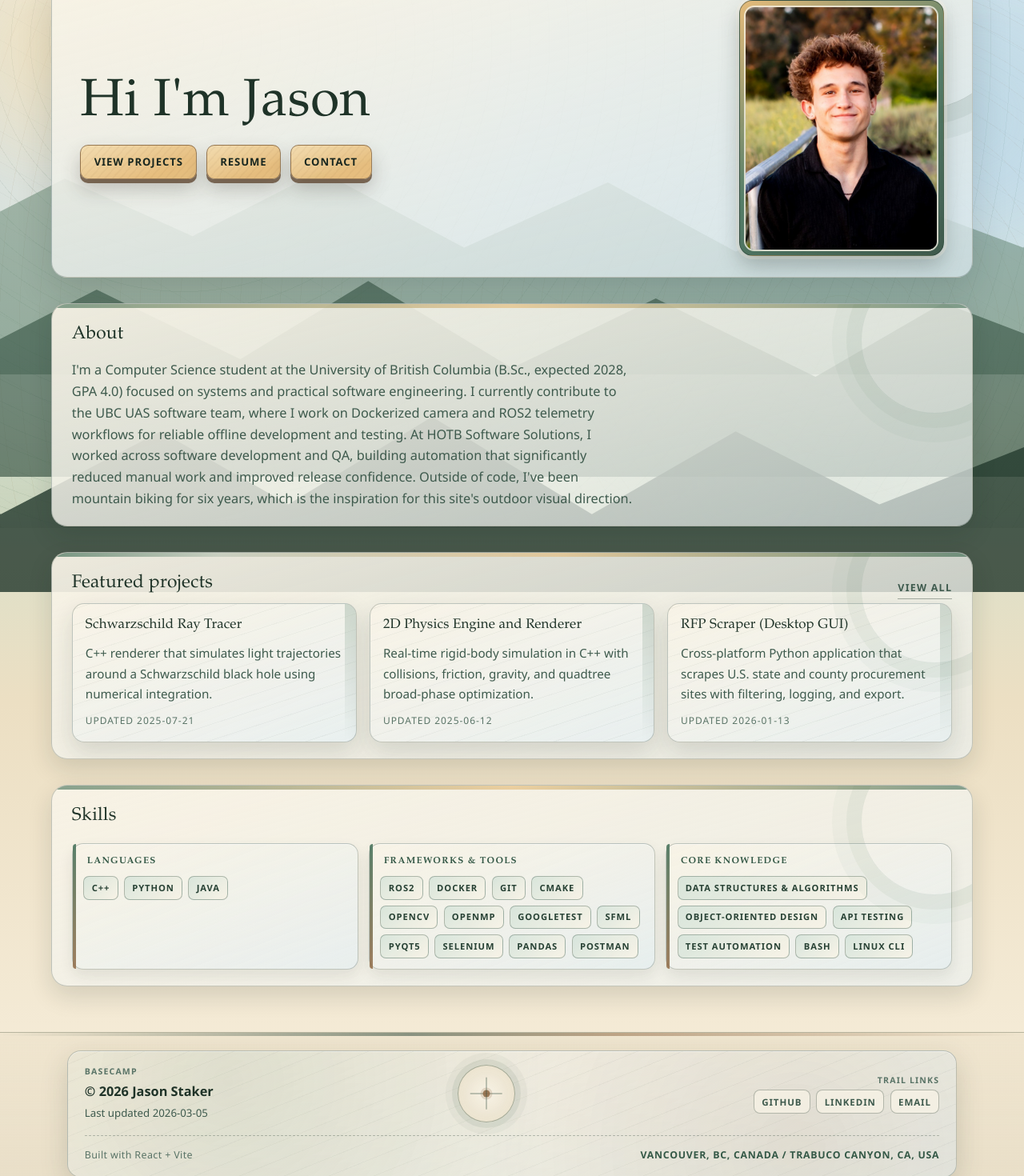
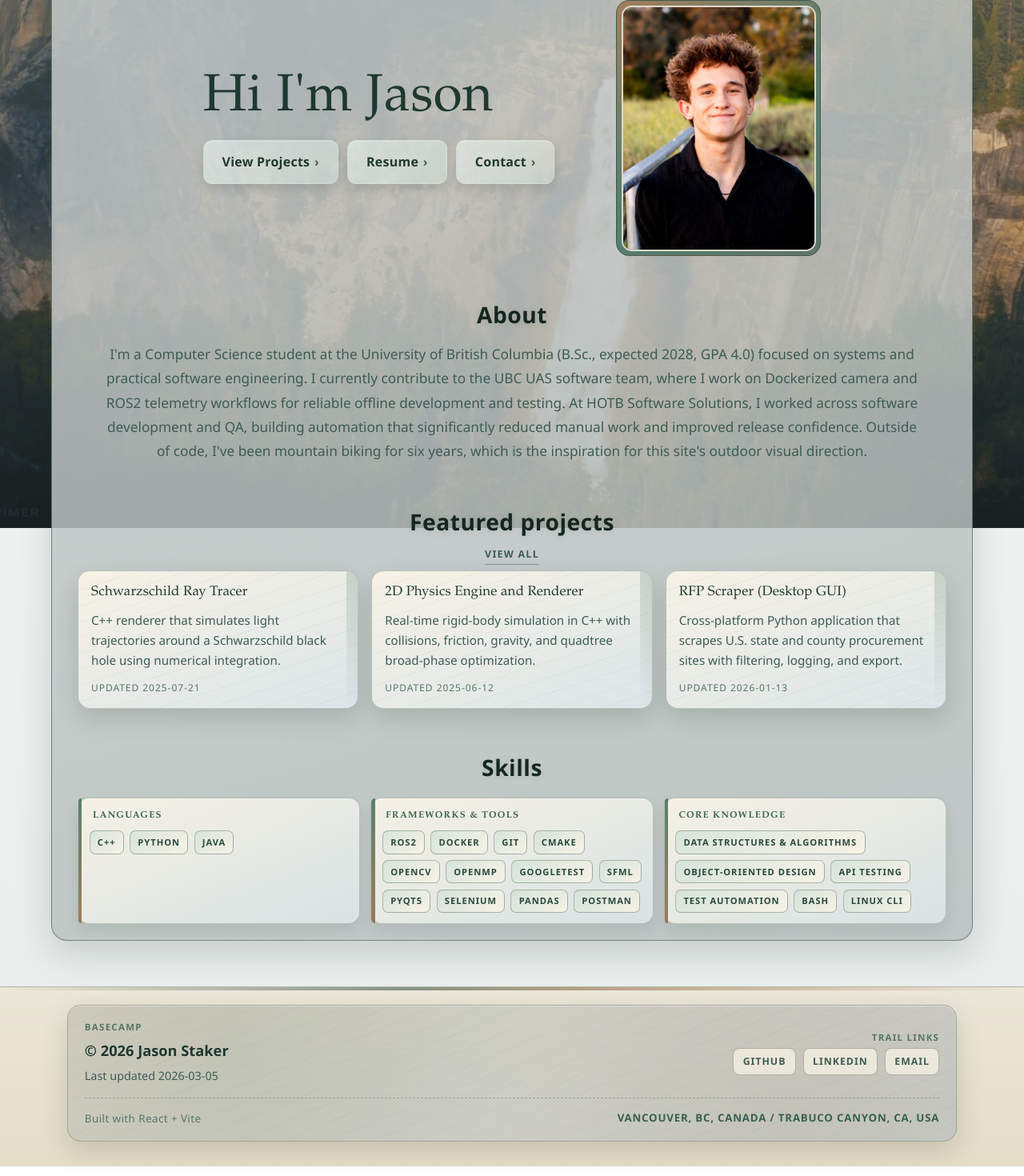
Before and after one commit to jasonstaker/personal-website, a React (Vite) app: page / in a window 1280 px wide. Shown: the part 140-1610 px from the top of the page at 80% size. Built offline with nearby package versions, Linux system fonts and the light colour scheme; the HTML template or start-up script is replaced by a standard one.

Commit message:
Updated styling format

```diff
--- a/src/components/Footer.tsx
+++ b/src/components/Footer.tsx
@@ -20,10 +20,6 @@
                 &copy; {new Date().getFullYear()} {site.name || "Portfolio"}
               </span>
               {lastUpdated && <span className="footer-updated">Last updated {lastUpdated}</span>}
-            </div>
-
-            <div className="footer-emblem" aria-hidden="true">
-              <span className="footer-emblem-core" />
             </div>
 
             <div className="footer-block footer-block-links">
--- a/src/index.css
+++ b/src/index.css
@@ -2,29 +2,31 @@
 
 :root {
   color-scheme: light;
-  --sky-100: #ecf4f8;
-  --sky-200: #d2e4ee;
-  --sky-300: #b0d0df;
-  --sun-200: #f3dcae;
-  --sun-300: #e5b975;
-  --sand-100: #f8f0df;
-  --sand-200: #ecdfc3;
-  --earth-500: #8f6843;
-  --earth-400: #b1865d;
-  --pine-950: #17261f;
-  --pine-900: #1f3328;
-  --pine-800: #284235;
-  --pine-700: #345846;
-  --pine-600: #49745d;
-  --line-soft: rgba(31, 51, 40, 0.2);
-  --line-strong: rgba(31, 51, 40, 0.34);
-  --text-primary: #1f3328;
-  --text-secondary: #3e5a4d;
-  --text-muted: #5a7467;
-  --surface: rgba(248, 243, 230, 0.88);
-  --surface-deep: rgba(243, 234, 215, 0.9);
-  --shadow-soft: 0 16px 44px rgba(24, 39, 30, 0.16);
-  --shadow-card: 0 12px 30px rgba(23, 36, 27, 0.14);
+  --sky-100: #eef4f4;
+  --sky-200: #dbe6e7;
+  --sky-300: #bccdd0;
+  --sun-200: #e9d8c1;
+  --sun-300: #b58c64;
+  --sand-100: #f6f2e9;
+  --sand-200: #e9e0d0;
+  --earth-500: #7e6346;
+  --earth-400: #a07b59;
+  --stone-700: #566569;
+  --pine-950: #14261f;
+  --pine-900: #1f392f;
+  --pine-800: #2b4a3e;
+  --pine-700: #376050;
+  --pine-600: #4c7867;
+  --line-soft: rgba(31, 57, 47, 0.22);
+  --line-strong: rgba(31, 57, 47, 0.36);
+  --text-primary: #1f392f;
+  --text-secondary: #3d5c53;
+  --text-muted: #57756b;
+  --surface: rgba(250, 248, 243, 0.9);
+  --surface-deep: rgba(242, 237, 228, 0.92);
+  --box-tint: rgba(7, 10, 9, 0.13);
+  --shadow-soft: 0 16px 44px rgba(22, 34, 31, 0.17);
+  --shadow-card: 0 12px 30px rgba(20, 31, 28, 0.15);
   --radius-lg: 1.25rem;
   --radius-md: 0.95rem;
 }
@@ -44,53 +46,12 @@
   font-family: "Avenir Next", "Segoe UI", "Trebuchet MS", sans-serif;
   color: var(--text-primary);
   line-height: 1.65;
-  background:
-    radial-gradient(circle at 14% 6%, rgba(243, 220, 174, 0.66), transparent 28%),
-    radial-gradient(circle at 84% 3%, rgba(176, 208, 223, 0.75), transparent 32%),
-    linear-gradient(
-      180deg,
-      var(--sky-100) 0%,
-      var(--sky-200) 22%,
-      #d5e0cb 43%,
-      var(--sand-200) 62%,
-      var(--sand-100) 100%
-    );
-}
-
-body::before {
-  content: "";
-  position: fixed;
-  inset: 0;
-  pointer-events: none;
-  z-index: -3;
-  opacity: 0.55;
-  background:
-    repeating-radial-gradient(
-      circle at 18% 24%,
-      rgba(52, 88, 69, 0.12) 0 1px,
-      transparent 1px 24px
-    ),
-    repeating-radial-gradient(
-      circle at 82% 70%,
-      rgba(143, 104, 67, 0.1) 0 1px,
-      transparent 1px 25px
-    ),
-    repeating-linear-gradient(
-      30deg,
-      rgba(31, 51, 40, 0.045) 0 1px,
-      transparent 1px 33px
-    );
-}
-
+  background: linear-gradient(180deg, #f3f5f3 0%, #e8edeb 100%);
+}
+
+body::before,
 body::after {
-  content: "";
-  position: fixed;
-  inset: 0;
-  pointer-events: none;
-  z-index: -2;
-  background:
-    linear-gradient(180deg, rgba(255, 255, 255, 0.26), transparent 22%),
-    linear-gradient(0deg, rgba(73, 116, 93, 0.12), transparent 20%);
+  content: none;
 }
 
 a {
@@ -136,6 +97,21 @@
   z-index: 0;
 }
 
+.ambient-canvas::before {
+  content: "";
+  position: fixed;
+  inset: 0;
+  z-index: 0;
+  background: linear-gradient(180deg, rgba(244, 248, 247, 0.26) 0%, rgba(20, 31, 28, 0.28) 100%);
+  opacity: 0.92;
+}
+
+.ambient-animated .ambient-canvas::before {
+  background:
+    linear-gradient(180deg, rgba(244, 248, 247, 0.2) 0%, rgba(20, 31, 28, 0.3) 100%),
+    url("/ambient/yosemite-waterfall.gif") center center / cover no-repeat;
+}
+
 .content-wrap {
   max-width: 72rem;
   margin: 0 auto;
@@ -155,8 +131,8 @@
 .landscape-ridge.ridge-back {
   height: clamp(30rem, 56vh, 46rem);
   bottom: 24vh;
-  opacity: 0.48;
-  background: linear-gradient(180deg, #6d8f78 0%, #4f715d 100%);
+  opacity: 0.44;
+  background: linear-gradient(180deg, #7b8f8b 0%, #5e7073 100%);
   clip-path: polygon(
     0% 100%,
     0% 74%,
@@ -179,8 +155,8 @@
 .landscape-ridge.ridge-mid {
   height: clamp(34rem, 64vh, 52rem);
   bottom: 8vh;
-  opacity: 0.62;
-  background: linear-gradient(180deg, #456853 0%, #304b3d 100%);
+  opacity: 0.6;
+  background: linear-gradient(180deg, #4f6f62 0%, #37544b 100%);
   clip-path: polygon(
     0% 100%,
     0% 77%,
@@ -203,8 +179,8 @@
 .landscape-ridge.ridge-front {
   height: clamp(38rem, 72vh, 58rem);
   bottom: -10vh;
-  opacity: 0.8;
-  background: linear-gradient(180deg, #2f4a3c 0%, #22362b 100%);
+  opacity: 0.79;
+  background: linear-gradient(180deg, #355246 0%, #243a31 100%);
   clip-path: polygon(
     0% 100%,
     0% 81%,
@@ -237,7 +213,7 @@
   height: 22rem;
   left: -7rem;
   top: 2rem;
-  background: radial-gradient(circle, rgba(243, 220, 174, 0.66) 0%, rgba(243, 220, 174, 0) 70%);
+  background: radial-gradient(circle, rgba(246, 249, 248, 0.72) 0%, rgba(246, 249, 248, 0) 70%);
 }
 
 .landscape-glow.two {
@@ -245,7 +221,7 @@
   height: 20rem;
   right: -6rem;
   top: 16%;
-  background: radial-gradient(circle, rgba(176, 208, 223, 0.55) 0%, rgba(176, 208, 223, 0) 73%);
+  background: radial-gradient(circle, rgba(126, 140, 145, 0.48) 0%, rgba(126, 140, 145, 0) 73%);
 }
 
 .landscape-glow.three {
@@ -253,7 +229,7 @@
   height: 27rem;
   right: 10%;
   bottom: -10rem;
-  background: radial-gradient(circle, rgba(73, 116, 93, 0.26) 0%, rgba(73, 116, 93, 0) 74%);
+  background: radial-gradient(circle, rgba(126, 99, 70, 0.24) 0%, rgba(126, 99, 70, 0) 74%);
 }
 
 .site-header {
@@ -261,9 +237,8 @@
   top: 0;
   z-index: 30;
   background:
-    linear-gradient(180deg, rgba(248, 243, 230, 0.92) 0%, rgba(241, 233, 212, 0.86) 100%);
+    linear-gradient(180deg, rgba(250, 247, 239, 0.93) 0%, rgba(239, 233, 223, 0.88) 100%);
   border-bottom: 1px solid var(--line-soft);
-  backdrop-filter: blur(10px);
   box-shadow: 0 8px 24px rgba(28, 41, 30, 0.08);
 }
 
@@ -274,9 +249,9 @@
   background:
     linear-gradient(
       90deg,
-      rgba(73, 116, 93, 0) 0%,
-      rgba(73, 116, 93, 0.58) 50%,
-      rgba(73, 116, 93, 0) 100%
+      rgba(86, 109, 101, 0) 0%,
+      rgba(86, 109, 101, 0.58) 50%,
+      rgba(86, 109, 101, 0) 100%
     );
 }
 
@@ -446,7 +421,7 @@
   flex-wrap: wrap;
   align-items: center;
   justify-content: space-between;
-  gap: 1rem 1.25rem;
+  gap: 1.15rem 1.5rem;
   position: relative;
   z-index: 1;
 }
@@ -454,12 +429,12 @@
 .footer-block {
   display: flex;
   flex-direction: column;
-  gap: 0.2rem;
-  min-width: 10.5rem;
+  gap: 0.3rem;
+  min-width: 12rem;
 }
 
 .footer-kicker {
-  font-size: 0.66rem;
+  font-size: 0.72rem;
   letter-spacing: 0.11em;
   text-transform: uppercase;
   font-weight: 800;
@@ -468,53 +443,7 @@
 
 .footer-updated {
   color: var(--text-secondary);
-  font-size: 0.83rem;
-}
-
-.footer-emblem {
-  width: 4.5rem;
-  height: 4.5rem;
-  border-radius: 999px;
-  border: 1px solid rgba(47, 74, 60, 0.38);
-  background:
-    radial-gradient(circle, rgba(248, 243, 230, 0.98) 0%, rgba(235, 226, 205, 0.92) 72%);
-  position: relative;
-  flex: 0 0 auto;
-  box-shadow:
-    0 0 0 7px rgba(47, 74, 60, 0.08),
-    0 0 0 15px rgba(47, 74, 60, 0.04);
-}
-
-.footer-emblem::before,
-.footer-emblem::after {
-  content: "";
-  position: absolute;
-  left: 50%;
-  top: 50%;
-  background: rgba(47, 74, 60, 0.58);
-  transform: translate(-50%, -50%);
-}
-
-.footer-emblem::before {
-  width: 58%;
-  height: 1px;
-}
-
-.footer-emblem::after {
-  width: 1px;
-  height: 58%;
-}
-
-.footer-emblem-core {
-  position: absolute;
-  left: 50%;
-  top: 50%;
-  width: 0.56rem;
-  height: 0.56rem;
-  border-radius: 999px;
-  transform: translate(-50%, -50%);
-  background: rgba(143, 104, 67, 0.88);
-  box-shadow: 0 0 0 3px rgba(143, 104, 67, 0.2);
+  font-size: 0.9rem;
 }
 
 .footer-block-links {
@@ -524,13 +453,13 @@
 .footer-brand {
   color: var(--pine-900);
   font-weight: 700;
-  font-size: 1.02rem;
+  font-size: 1.14rem;
 }
 
 .footer-links {
   display: flex;
   flex-wrap: wrap;
-  gap: 0.48rem;
+  gap: 0.58rem;
 }
 
 .footer-links a {
@@ -538,8 +467,8 @@
   border: 1px solid rgba(31, 51, 40, 0.3);
   background: rgba(248, 243, 230, 0.74);
   border-radius: 0.5rem;
-  padding: 0.3rem 0.58rem 0.26rem;
-  font-size: 0.72rem;
+  padding: 0.36rem 0.7rem 0.32rem;
+  font-size: 0.77rem;
   font-weight: 800;
   letter-spacing: 0.08em;
   text-transform: uppercase;
@@ -570,13 +499,13 @@
 }
 
 .footer-note {
-  font-size: 0.78rem;
+  font-size: 0.84rem;
   color: var(--text-muted);
   letter-spacing: 0.03em;
 }
 
 .footer-location {
-  font-size: 0.77rem;
+  font-size: 0.83rem;
   font-weight: 700;
   letter-spacing: 0.06em;
   text-transform: uppercase;
@@ -589,6 +518,85 @@
   gap: 2rem;
 }
 
+.cohesive-stack {
+  gap: 0;
+  position: relative;
+  overflow: hidden;
+  border: 1px solid rgba(18, 32, 27, 0.42);
+  border-radius: var(--radius-lg);
+  background: linear-gradient(165deg, rgba(248, 251, 250, 0.82) 0%, rgba(229, 238, 236, 0.78) 100%);
+  background-color: rgba(9, 14, 12, 0.18);
+  background-blend-mode: overlay;
+  box-shadow: var(--shadow-soft);
+}
+
+.cohesive-stack > .page-hero,
+.cohesive-stack > .panel {
+  border: 0;
+  box-shadow: none;
+  border-radius: 0;
+  background: none;
+  background-color: transparent;
+  backdrop-filter: none;
+  position: relative;
+  isolation: isolate;
+  overflow: visible;
+}
+
+.cohesive-stack > .page-hero::after,
+.cohesive-stack > .panel::after {
+  display: none;
+}
+
+.cohesive-stack > .page-hero::before,
+.cohesive-stack > .panel::before {
+  display: none;
+}
+
+.cohesive-stack > .page-hero:not(:last-child),
+.cohesive-stack > .panel:not(:last-child) {
+  border-bottom: 0;
+  padding-bottom: 1.55rem;
+}
+
+.cohesive-stack > .page-hero + .panel,
+.cohesive-stack > .panel + .panel {
+  border-top: 0;
+  margin-top: -1px;
+  padding-top: calc(1.55rem + 1px);
+}
+
+.cohesive-stack .section-title {
+  text-align: center;
+  font-family: "Avenir Next", "Segoe UI", "Trebuchet MS", sans-serif;
+  font-weight: 780;
+  font-size: clamp(1.46rem, 2.2vw, 1.78rem);
+  letter-spacing: 0.018em;
+  color: var(--pine-950);
+  text-shadow: 0 2px 8px rgba(9, 14, 12, 0.1);
+}
+
+.cohesive-stack .lead-copy {
+  text-align: center;
+  margin-inline: auto;
+  max-width: 64rem;
+  font-size: 1.08rem;
+  line-height: 1.76;
+}
+
+.cohesive-stack .section-header {
+  align-items: center;
+  justify-content: center;
+  flex-direction: column;
+  gap: 0.42rem;
+  text-align: center;
+  margin-bottom: 0.45rem;
+}
+
+.cohesive-stack > .panel {
+  padding-inline: clamp(1.2rem, 2.5vw, 2.1rem);
+}
+
 .page-title-wrap {
   display: flex;
   flex-direction: column;
@@ -597,21 +605,24 @@
 }
 
 .page-kicker {
+  display: block;
   font-size: 0.72rem;
   font-weight: 800;
   text-transform: uppercase;
   letter-spacing: 0.11em;
-  color: var(--pine-700);
+  color: #e7f1ec;
+  text-shadow: 0 2px 10px rgba(0, 0, 0, 0.62);
 }
 
 .page-display-title {
+  display: block;
   margin: 0;
   font-size: clamp(2.1rem, 7vw, 3.2rem);
   line-height: 1.03;
   letter-spacing: 0.01em;
-  color: var(--pine-900);
+  color: #f3fbf7;
   font-family: "Iowan Old Style", "Palatino Linotype", "Book Antiqua", "Times New Roman", serif;
-  text-shadow: 0 10px 22px rgba(24, 39, 30, 0.12);
+  text-shadow: 0 10px 20px rgba(0, 0, 0, 0.62);
 }
 
 .resume-title-wrap {
@@ -626,8 +637,8 @@
   position: relative;
   overflow: hidden;
   background:
-    linear-gradient(165deg, rgba(248, 243, 230, 0.94) 0%, rgba(232, 241, 245, 0.62) 115%);
-  border: 1px solid rgba(31, 51, 40, 0.23);
+    linear-gradient(165deg, rgba(250, 248, 243, 0.95) 0%, rgba(226, 236, 237, 0.66) 115%);
+  border: 1px solid rgba(31, 57, 47, 0.25);
   border-radius: var(--radius-lg);
   box-shadow: var(--shadow-soft);
 }
@@ -643,9 +654,10 @@
   background:
     linear-gradient(
       90deg,
-      rgba(73, 116, 93, 0.65) 0%,
-      rgba(229, 185, 117, 0.62) 50%,
-      rgba(73, 116, 93, 0.65) 100%
+      rgba(76, 120, 103, 0.68) 0%,
+      rgba(126, 99, 70, 0.65) 48%,
+      rgba(92, 108, 112, 0.62) 68%,
+      rgba(76, 120, 103, 0.68) 100%
     );
 }
 
@@ -658,10 +670,10 @@
   width: 11.5rem;
   height: 11.5rem;
   border-radius: 999px;
-  border: 1px solid rgba(73, 116, 93, 0.18);
+  border: 1px solid rgba(86, 109, 101, 0.22);
   box-shadow:
-    0 0 0 18px rgba(73, 116, 93, 0.1),
-    0 0 0 36px rgba(73, 116, 93, 0.06);
+    0 0 0 18px rgba(86, 109, 101, 0.1),
+    0 0 0 36px rgba(86, 109, 101, 0.06);
   opacity: 0.6;
   pointer-events: none;
 }
@@ -675,29 +687,47 @@
   box-shadow: var(--shadow-card);
 }
 
+.page-hero,
+.panel,
+.skills-group,
+.project-card,
+.projects-item,
+.project-media-link,
+.experience-card,
+.detail-header,
+.detail-media-panel,
+.detail-section,
+.detail-list-block,
+.contact-card,
+.detail-fact,
+.footer-card {
+  background-color: var(--box-tint);
+  background-blend-mode: multiply;
+}
+
 .hero-camp {
   background:
-    linear-gradient(165deg, rgba(248, 243, 230, 0.96) 0%, rgba(214, 230, 237, 0.75) 105%);
+    linear-gradient(165deg, rgba(250, 248, 243, 0.97) 0%, rgba(208, 224, 224, 0.78) 105%);
 }
 
 .hero-camp::before {
   background:
     linear-gradient(
       90deg,
-      rgba(47, 74, 60, 0.8) 0%,
-      rgba(229, 185, 117, 0.75) 44%,
-      rgba(143, 104, 67, 0.78) 60%,
-      rgba(47, 74, 60, 0.76) 100%
+      rgba(53, 82, 70, 0.82) 0%,
+      rgba(86, 109, 101, 0.68) 40%,
+      rgba(126, 99, 70, 0.76) 62%,
+      rgba(53, 82, 70, 0.8) 100%
     );
 }
 
 .hero-camp::after {
   width: 13rem;
   height: 13rem;
-  border-color: rgba(47, 74, 60, 0.3);
+  border-color: rgba(53, 82, 70, 0.32);
   box-shadow:
-    0 0 0 20px rgba(47, 74, 60, 0.12),
-    0 0 0 40px rgba(47, 74, 60, 0.08);
+    0 0 0 20px rgba(53, 82, 70, 0.13),
+    0 0 0 40px rgba(53, 82, 70, 0.08);
 }
 
 .terrain-panel::before {
@@ -713,9 +743,10 @@
 
 .hero-shell {
   display: grid;
-  grid-template-columns: minmax(0, 1fr) clamp(11rem, 28vw, 16rem);
+  grid-template-columns: max-content clamp(11rem, 28vw, 16rem);
+  justify-content: center;
   align-items: center;
-  gap: 1rem clamp(1rem, 2.5vw, 1.7rem);
+  gap: 1rem clamp(3.2rem, 6vw, 5rem);
 }
 
 .hero-photo-frame {
@@ -730,14 +761,12 @@
   background:
     linear-gradient(
       145deg,
-      rgba(229, 185, 117, 0.95) 0%,
-      rgba(73, 116, 93, 0.92) 50%,
-      rgba(47, 74, 60, 0.9) 100%
+      rgba(160, 123, 89, 0.96) 0%,
+      rgba(76, 120, 103, 0.92) 52%,
+      rgba(86, 109, 101, 0.9) 100%
     );
-  border: 1px solid rgba(31, 51, 40, 0.46);
-  box-shadow:
-    0 12px 26px rgba(23, 36, 27, 0.26),
-    0 0 0 4px rgba(248, 243, 230, 0.42);
+  border: 1px solid rgba(31, 57, 47, 0.5);
+  box-shadow: none;
 }
 
 .hero-photo {
@@ -786,12 +815,12 @@
   justify-content: center;
   padding: 0.62rem 1.03rem 0.58rem;
   border-radius: 0.62rem;
-  border: 1px solid rgba(86, 60, 36, 0.56);
+  border: 1px solid rgba(102, 74, 47, 0.58);
   background:
     linear-gradient(
       160deg,
-      rgba(243, 220, 174, 0.96) 0%,
-      rgba(229, 185, 117, 0.92) 75%
+      rgba(250, 245, 235, 0.96) 0%,
+      rgba(181, 140, 100, 0.9) 75%
     );
   text-decoration: none;
   color: var(--pine-950);
@@ -800,7 +829,7 @@
   letter-spacing: 0.07em;
   text-transform: uppercase;
   box-shadow:
-    0 5px 0 rgba(86, 60, 36, 0.72),
+    0 5px 0 rgba(102, 74, 47, 0.72),
     0 12px 24px rgba(39, 30, 20, 0.24);
   transition:
     transform 0.17s ease,
@@ -836,6 +865,67 @@
   box-shadow:
     0 3px 0 rgba(86, 60, 36, 0.74),
     0 9px 18px rgba(39, 30, 20, 0.24);
+}
+
+/* Softer CTA treatment for Home, Resume, and Contact pages */
+.cohesive-stack .btn-trail,
+.resume-actions-row .btn-trail,
+.contact-page .btn-trail {
+  border-radius: 0.72rem;
+  border: 1px solid rgba(209, 230, 221, 0.34);
+  background: linear-gradient(145deg, rgba(241, 249, 245, 0.56) 0%, rgba(221, 235, 229, 0.46) 100%);
+  color: var(--pine-900);
+  font-size: 0.92rem;
+  font-weight: 650;
+  letter-spacing: 0.015em;
+  text-transform: none;
+  padding: 0.72rem 1.2rem 0.68rem;
+  text-decoration: none;
+  box-shadow:
+    inset 0 1px 0 rgba(255, 255, 255, 0.28),
+    0 6px 14px rgba(12, 22, 18, 0.14);
+  gap: 0.36rem;
+}
+
+.cohesive-stack .action-row .btn-trail {
+  font-size: 1rem;
+  padding: 0.86rem 1.42rem 0.8rem;
+}
+
+.cohesive-stack .btn-trail::before,
+.resume-actions-row .btn-trail::before,
+.contact-page .btn-trail::before {
+  display: none;
+}
+
+.cohesive-stack .btn-trail::after,
+.resume-actions-row .btn-trail::after,
+.contact-page .btn-trail::after {
+  content: "\203A";
+  font-size: 0.98em;
+  line-height: 1;
+  opacity: 0.72;
+}
+
+.cohesive-stack .btn-trail:hover,
+.resume-actions-row .btn-trail:hover,
+.contact-page .btn-trail:hover {
+  transform: translateY(-1px);
+  box-shadow:
+    inset 0 1px 0 rgba(255, 255, 255, 0.36),
+    0 8px 16px rgba(12, 22, 18, 0.17);
+  filter: none;
+  border-color: rgba(224, 241, 234, 0.42);
+  background: linear-gradient(145deg, rgba(245, 251, 248, 0.63) 0%, rgba(225, 239, 233, 0.52) 100%);
+}
+
+.cohesive-stack .btn-trail:active,
+.resume-actions-row .btn-trail:active,
+.contact-page .btn-trail:active {
+  transform: translateY(0);
+  box-shadow:
+    inset 0 1px 0 rgba(255, 255, 255, 0.26),
+    0 4px 10px rgba(12, 22, 18, 0.14);
 }
 
 .chip-cloud {
@@ -1332,6 +1422,81 @@
   display: flex;
   flex-direction: column;
   gap: 1.05rem;
+}
+
+.detail-wrap.cohesive-stack {
+  gap: 0;
+}
+
+.detail-wrap.cohesive-stack > .detail-header,
+.detail-wrap.cohesive-stack > .detail-media-panel,
+.detail-wrap.cohesive-stack > .detail-body-grid {
+  border: 0;
+  border-radius: 0;
+  box-shadow: none;
+  background: none;
+  background-color: transparent;
+}
+
+.detail-wrap.cohesive-stack > .detail-header {
+  padding: 1.35rem clamp(1.2rem, 2.5vw, 2rem) 1.05rem;
+}
+
+.detail-wrap.cohesive-stack > .detail-header::before {
+  display: none;
+}
+
+.detail-wrap.cohesive-stack > .detail-media-panel {
+  padding: 0.35rem clamp(1.2rem, 2.5vw, 2rem) 0.5rem;
+}
+
+.detail-wrap.cohesive-stack > .detail-body-grid {
+  padding: 1rem clamp(1.2rem, 2.5vw, 2rem) 1.25rem;
+  gap: 1.05rem;
+}
+
+.detail-wrap.cohesive-stack .lead-copy {
+  text-align: left;
+  margin-inline: 0;
+}
+
+.detail-wrap.cohesive-stack .detail-section {
+  border: 1px solid rgba(21, 35, 29, 0.24);
+  background:
+    linear-gradient(165deg, rgba(247, 250, 249, 0.34) 0%, rgba(223, 234, 229, 0.28) 115%);
+  box-shadow: none;
+}
+
+.detail-wrap.cohesive-stack .detail-section::before {
+  width: 0.24rem;
+  background: rgba(73, 116, 93, 0.32);
+}
+
+.detail-wrap.cohesive-stack .detail-fact {
+  background: rgba(247, 250, 249, 0.32);
+  border-color: rgba(21, 35, 29, 0.2);
+}
+
+.detail-wrap.cohesive-stack .detail-list-block {
+  border-color: rgba(21, 35, 29, 0.2);
+  background:
+    linear-gradient(160deg, rgba(247, 250, 249, 0.3) 0%, rgba(226, 236, 233, 0.26) 110%);
+}
+
+.detail-wrap.cohesive-stack .detail-image {
+  width: auto;
+  height: auto;
+  max-width: 100%;
+  max-height: min(68vh, 34rem);
+  object-fit: contain;
+  background: transparent;
+  border: 1px solid rgba(232, 243, 238, 0.24);
+  border-radius: 0.58rem;
+}
+
+.detail-wrap.cohesive-stack .detail-back-link {
+  align-self: center;
+  margin: 0.3rem 0 1.2rem;
 }
 
 .detail-header {
@@ -1684,8 +1849,8 @@
 }
 
 .resume-actions-row .btn-trail {
-  padding: 0.72rem 1.14rem 0.68rem;
-  font-size: 0.84rem;
+  padding: 0.72rem 1.2rem 0.68rem;
+  font-size: 0.92rem;
 }
 
 .resume-frame {
@@ -1836,6 +2001,12 @@
     transform: none !important;
   }
 
+  .ambient-canvas::before {
+    background: linear-gradient(180deg, rgba(244, 248, 247, 0.26) 0%, rgba(20, 31, 28, 0.28) 100%);
+    opacity: 1;
+    filter: none;
+  }
+
   .fade-up,
   .fade-up.delay-1,
   .fade-up.delay-2,
@@ -1881,7 +2052,8 @@
   }
 
   .hero-shell {
-    grid-template-columns: minmax(0, 1fr) clamp(10rem, 32vw, 13.5rem);
+    grid-template-columns: max-content clamp(10rem, 32vw, 13.5rem);
+    justify-content: center;
   }
 
   .landscape-ridge {
@@ -1952,6 +2124,12 @@
     flex-direction: column;
   }
 
+  .cohesive-stack .section-header {
+    align-items: center;
+    flex-direction: column;
+    text-align: center;
+  }
+
   .hero-shell {
     grid-template-columns: minmax(0, 1fr);
   }
--- a/src/layouts/RootLayout.tsx
+++ b/src/layouts/RootLayout.tsx
@@ -1,20 +1,35 @@
-import { Outlet } from "react-router-dom";
+import { useEffect } from "react";
+import { Outlet, useLocation } from "react-router-dom";
 import Header from "../components/Header";
 import Footer from "../components/Footer";
 
 export default function RootLayout() {
+  const { pathname } = useLocation();
+
+  useEffect(() => {
+    window.scrollTo({ top: 0, left: 0, behavior: "auto" });
+  }, [pathname]);
+
+  useEffect(() => {
+    const root = document.documentElement;
+    const prefersReducedMotion = window.matchMedia("(prefers-reduced-motion: reduce)").matches;
+    if (prefersReducedMotion) return;
+
+    const timer = window.setTimeout(() => {
+      root.classList.add("ambient-animated");
+    }, 900);
+
+    return () => {
+      window.clearTimeout(timer);
+      root.classList.remove("ambient-animated");
+    };
+  }, []);
+
   return (
     <div className="site-shell">
       <Header />
       <main className="site-main">
-        <div className="ambient-canvas" aria-hidden="true">
-          <div className="landscape-ridge ridge-back" />
-          <div className="landscape-ridge ridge-mid" />
-          <div className="landscape-ridge ridge-front" />
-          <div className="landscape-glow one" />
-          <div className="landscape-glow two" />
-          <div className="landscape-glow three" />
-        </div>
+        <div className="ambient-canvas" aria-hidden="true" />
         <div className="content-wrap">
           <Outlet />
         </div>
--- a/src/pages/Home.tsx
+++ b/src/pages/Home.tsx
@@ -31,7 +31,7 @@
   } as const;
 
   return (
-    <div className="page-stack">
+    <div className="page-stack cohesive-stack">
       <Seo
         title="Jason Staker | Software Portfolio"
         description="Computer Science portfolio of Jason Staker featuring systems, robotics, and software engineering projects."
--- a/src/pages/ProjectDetail.tsx
+++ b/src/pages/ProjectDetail.tsx
@@ -13,7 +13,7 @@
   }
 
   return (
-    <div className="detail-wrap">
+    <div className="detail-wrap cohesive-stack">
       <Seo
         title={`${project.title} | Jason Staker`}
         description={`${project.title} project details, engineering highlights, and tech stack by Jason Staker.`}
```
Also changed, not shown: public/ambient/yosemite-waterfall.gif (added), 1 other file (tests, documents, lock files or other folders).
